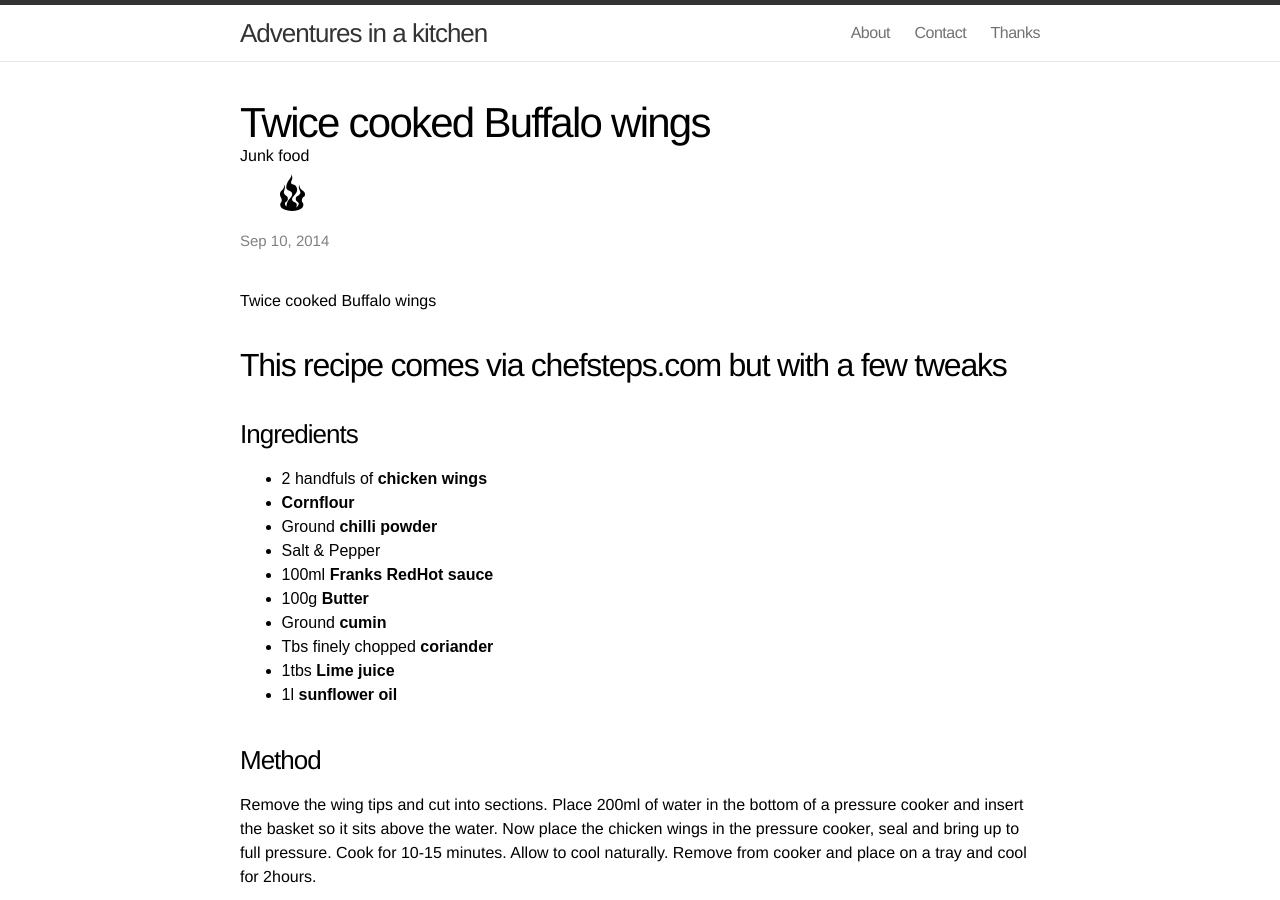
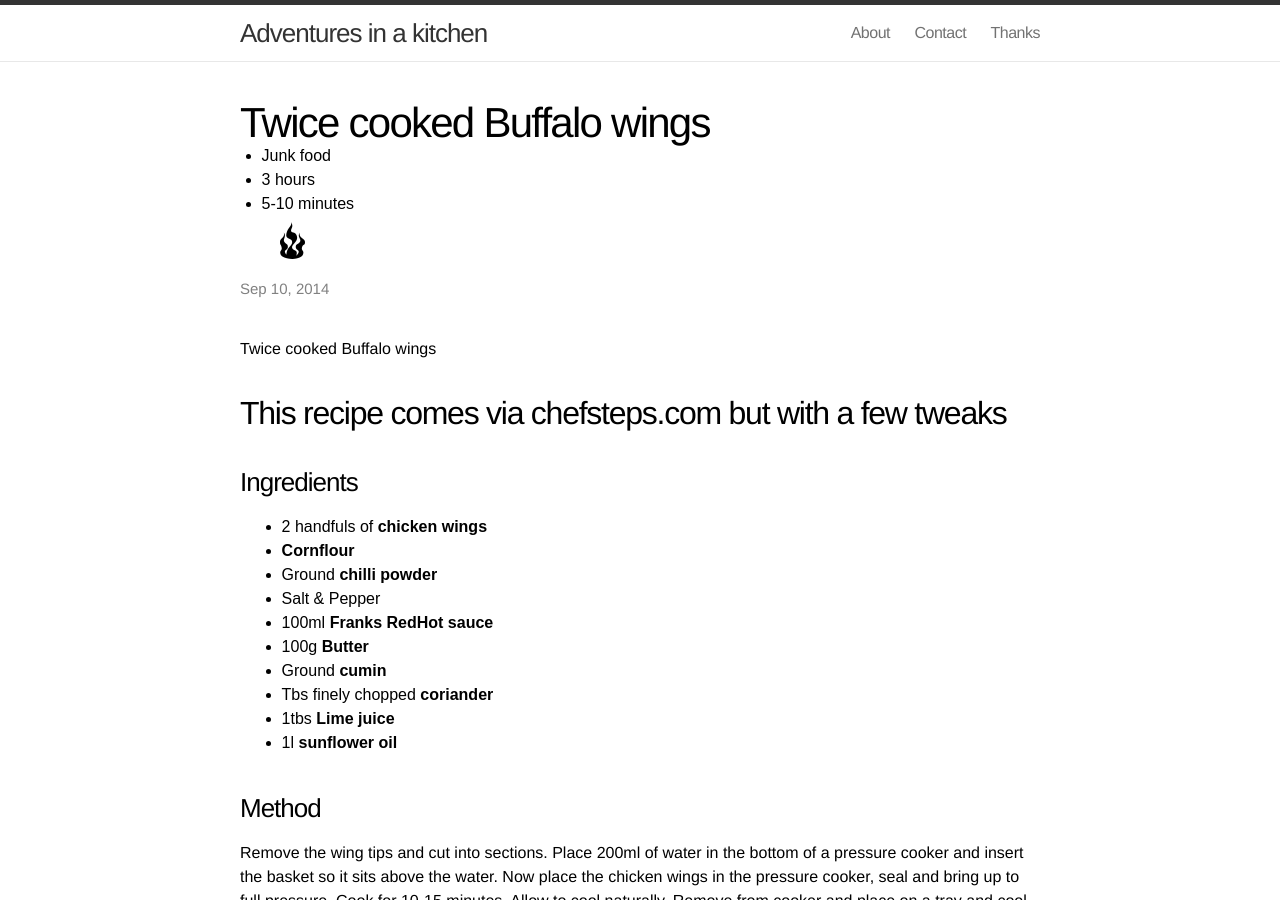
Before and after one commit to chrisncarpenter/chrisncarpenter.github.io, a Jekyll site: the page built from _posts/2014-09-10-chickenwings.markdown, in a window 1280 px wide and 900 px high. Built offline with Jekyll 4.4.1, drawn with Linux system fonts in a browser that asks for light colours.

Commit message:
Adding more meta data to post pages

```diff
--- a/_layouts/post.html
+++ b/_layouts/post.html
@@ -5,7 +5,12 @@ layout: default
 
   <header class="post-header">
     <h1>{{ page.title }}</h1>
-    <h3>{{ page.cusine }}</h3>
+    <ul class="cookingmeta">
+    	<li>{{ page.cusine }}</li>
+    	<li>{{ page.preptime }}</li>
+    	<li>{{ page.cookingtime }}</li>
+    </ul>
+
     <img src="/imgs/{{ page.img }}" width="100" height="50">
     <p class="meta">{{ page.date | date: "%b %-d, %Y" }}{% if page.author %} • {{ page.author }}{% endif %}{% if page.meta %} • {{ page.meta }}{% endif %}</p>
   </header>
--- a/_posts/2014-09-10-chickenwings.markdown
+++ b/_posts/2014-09-10-chickenwings.markdown
@@ -4,6 +4,8 @@ title: Twice cooked Buffalo wings
 excerpt: Just a test
 img: test.png
 cusine: Junk food
+preptime: 3 hours
+cookingtime: 5-10 minutes
 ---
 
 # Twice cooked Buffalo wings
```
